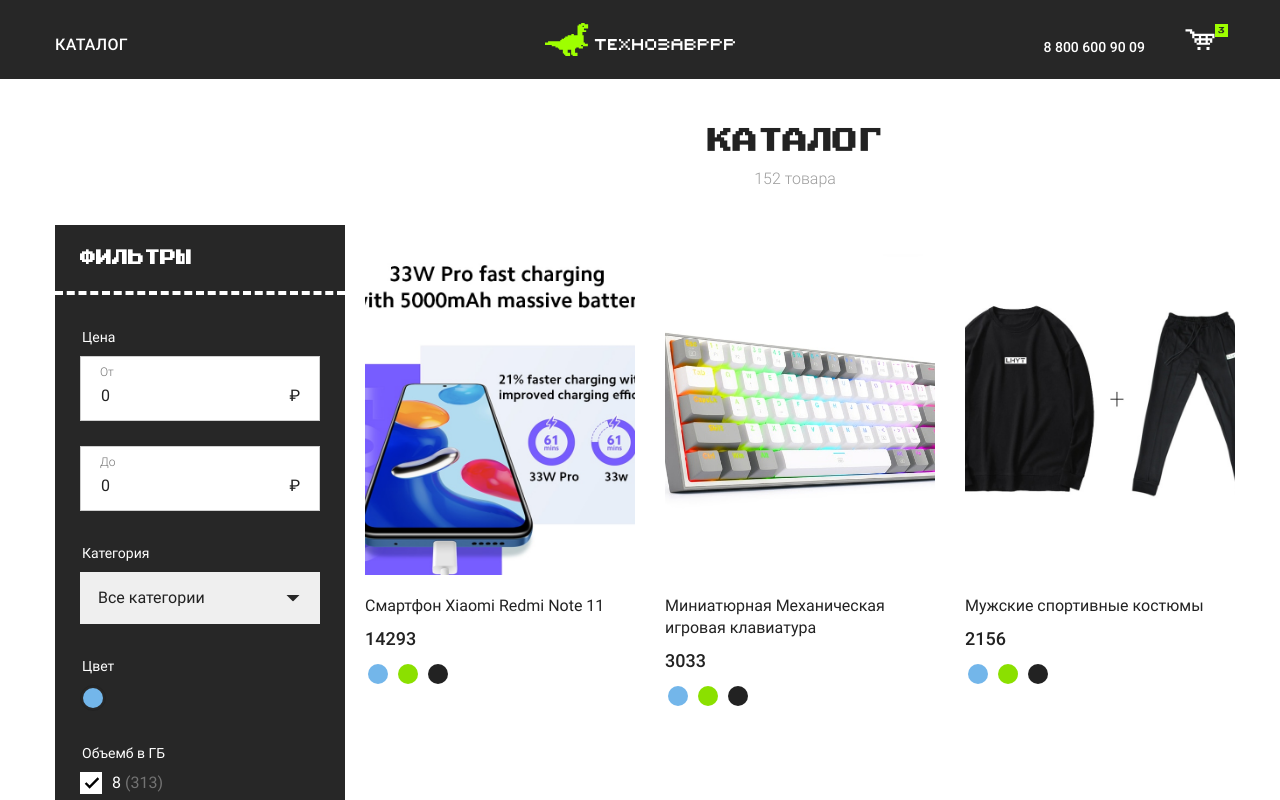
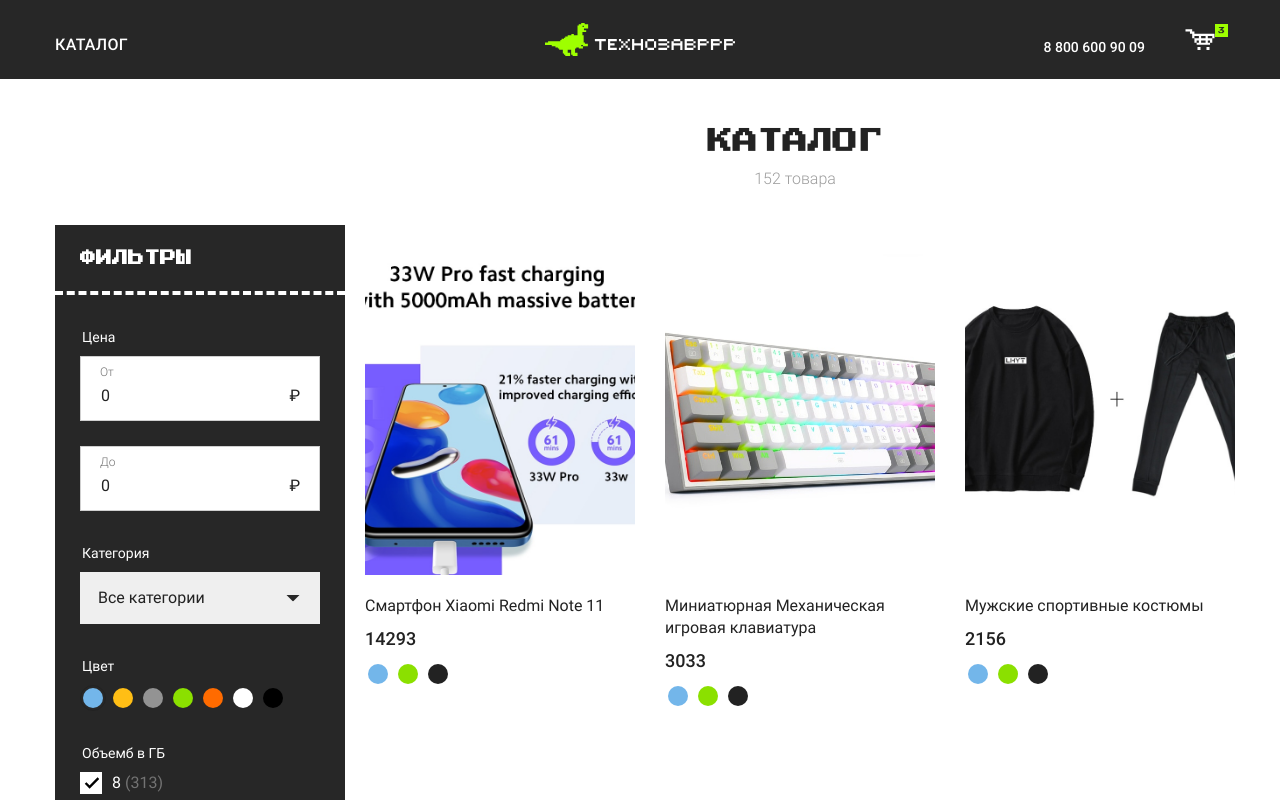
Before and after one commit to spartachesko/vue3, a Vue app: page / in a window 1280 px wide. Shown: the top 800 px of the page. Built offline with nearby package versions, Linux system fonts and the light colour scheme.

Commit message:
Работа с фильтрацией цвета

```diff
--- a/src/components/ProductFilter.vue
+++ b/src/components/ProductFilter.vue
@@ -42,11 +42,48 @@
                   <input class="colors__radio sr-only"
                   type="radio"
                   name="color"
-                  value="valueColor"
+                  value="#73B6EA"
                   checked="">
                   <span class="colors__value" style="background-color: #73B6EA;">
                   </span>
                 </label>
+              </li>
+              <li class="colors__item">
+                <label class="colors__label">
+                  <input class="colors__radio sr-only" type="radio" name="color" value="#FFBE15">
+                  <span class="colors__value" style="background-color: #FFBE15;">
+                  </span>
+                </label>
+              </li>
+              <li class="colors__item">
+                <label class="colors__label">
+                  <input class="colors__radio sr-only" type="radio" name="color" value="#939393">
+                  <span class="colors__value" style="background-color: #939393;">
+                </span></label>
+              </li>
+              <li class="colors__item">
+                <label class="colors__label">
+                  <input class="colors__radio sr-only" type="radio" name="color" value="#8BE000">
+                  <span class="colors__value" style="background-color: #8BE000;">
+                </span></label>
+              </li>
+              <li class="colors__item">
+                <label class="colors__label">
+                  <input class="colors__radio sr-only" type="radio" name="color" value="#FF6B00">
+                  <span class="colors__value" style="background-color: #FF6B00;">
+                </span></label>
+              </li>
+              <li class="colors__item">
+                <label class="colors__label">
+                  <input class="colors__radio sr-only" type="radio" name="color" value="#FFF">
+                  <span class="colors__value" style="background-color: #FFF;">
+                </span></label>
+              </li>
+              <li class="colors__item">
+                <label class="colors__label">
+                  <input class="colors__radio sr-only" type="radio" name="color" value="#000">
+                  <span class="colors__value" style="background-color: #000;">
+                </span></label>
               </li>
             </ul>
           </fieldset>
```
